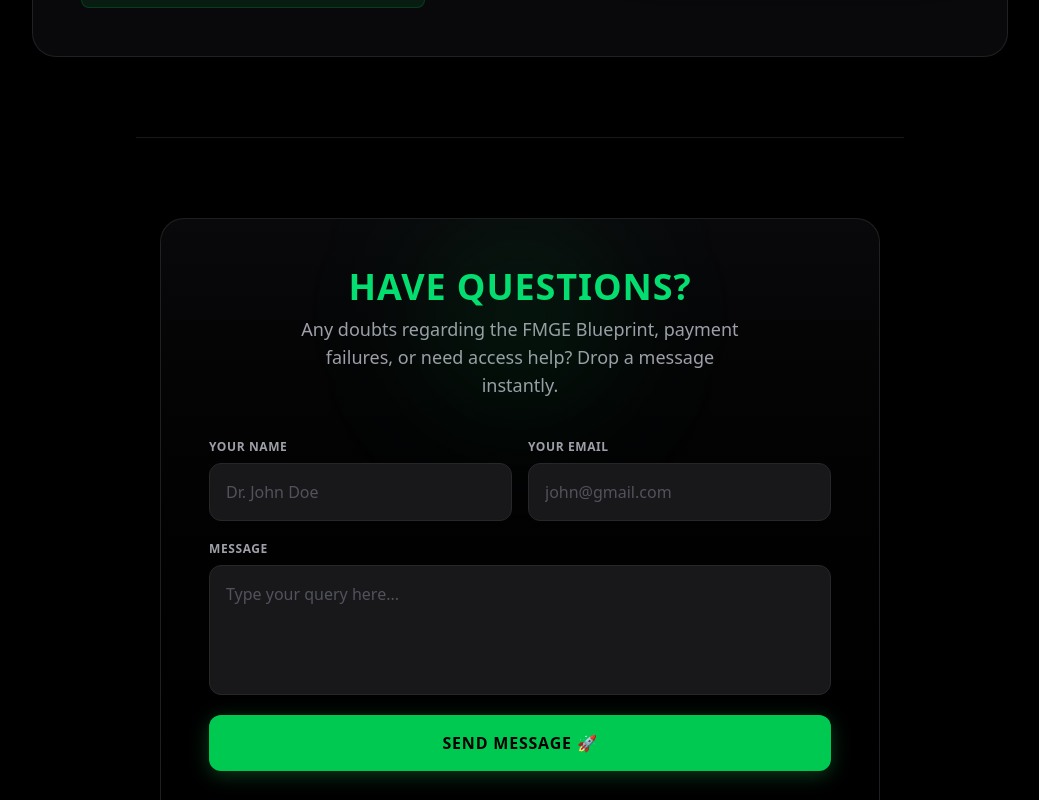
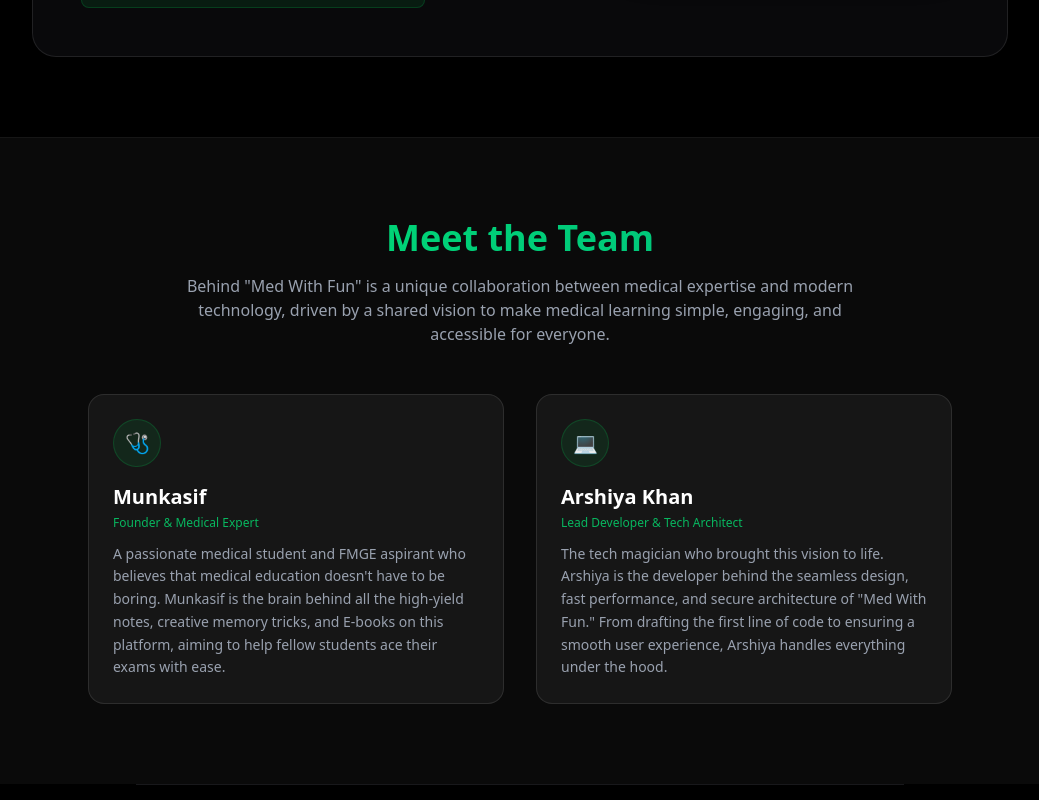
Before and after one commit to arshiyakhan1405/medwithfun, a Next.js app: page / in a window 1280 px wide. Shown: the part 3740-4540 px from the top of the page, without its empty margins (120-1159 px from the left). Built offline with nearby package versions, Linux system fonts and the light colour scheme.

Commit message:
Update page.tsx

```diff
--- a/app/page.tsx
+++ b/app/page.tsx
@@ -334,6 +334,52 @@
   </div>
 </section>
 
+      {/* SECTION: MEET THE TEAM */}
+<section id="team" className="py-20 bg-[#0a0a0a] border-t border-white/5">
+  <div className="max-w-4xl mx-auto text-center px-4">
+    <h2 className="text-3xl font-extrabold sm:text-4xl bg-gradient-to-r from-green-400 to-emerald-500 bg-clip-text text-transparent mb-4">
+      Meet the Team
+    </h2>
+    <p className="text-gray-400 text-base max-w-2xl mx-auto mb-12">
+      Behind "Med With Fun" is a unique collaboration between medical expertise and modern technology, driven by a shared vision to make medical learning simple, engaging, and accessible for everyone.
+    </p>
+
+    <div className="grid grid-cols-1 md:grid-cols-2 gap-8 text-left">
+      {/* Munkasif Card */}
+      <div className="bg-white/5 border border-white/10 rounded-2xl p-6 hover:border-green-500/50 transition-all group">
+        <div className="w-12 h-12 rounded-full bg-green-500/10 flex items-center justify-center mb-4 border border-green-500/20 group-hover:bg-green-500/20 transition-all">
+          <span className="text-xl text-green-400">🩺</span>
+        </div>
+        <h3 className="text-xl font-bold text-white group-hover:text-green-400 transition-all mb-1">
+          Munkasif
+        </h3>
+        <p className="text-green-400/80 font-medium text-xs mb-3">
+          Founder & Medical Expert
+        </p>
+        <p className="text-gray-400 leading-relaxed text-sm">
+          A passionate medical student and FMGE aspirant who believes that medical education doesn't have to be boring. Munkasif is the brain behind all the high-yield notes, creative memory tricks, and E-books on this platform, aiming to help fellow students ace their exams with ease.
+        </p>
+      </div>
+
+      {/* Arshiya Khan Card */}
+      <div className="bg-white/5 border border-white/10 rounded-2xl p-6 hover:border-green-500/50 transition-all group">
+        <div className="w-12 h-12 rounded-full bg-green-500/10 flex items-center justify-center mb-4 border border-green-500/20 group-hover:bg-green-500/20 transition-all">
+          <span className="text-xl text-green-400">💻</span>
+        </div>
+        <h3 className="text-xl font-bold text-white group-hover:text-green-400 transition-all mb-1">
+          Arshiya Khan
+        </h3>
+        <p className="text-green-400/80 font-medium text-xs mb-3">
+          Lead Developer & Tech Architect
+        </p>
+        <p className="text-gray-400 leading-relaxed text-sm">
+          The tech magician who brought this vision to life. Arshiya is the developer behind the seamless design, fast performance, and secure architecture of "Med With Fun." From drafting the first line of code to ensuring a smooth user experience, Arshiya handles everything under the hood.
+        </p>
+      </div>
+    </div>
+  </div>
+</section>
+
 {/* CONTACT SECTION */}
 <section id="contact" className="w-full py-20 px-6 max-w-3xl mx-auto border-t border-zinc-900">
   <div className="bg-gradient-to-b from-zinc-950 to-black p-8 md:p-12 rounded-3xl border border-zinc-800/80 shadow-2xl relative overflow-hidden">
```
